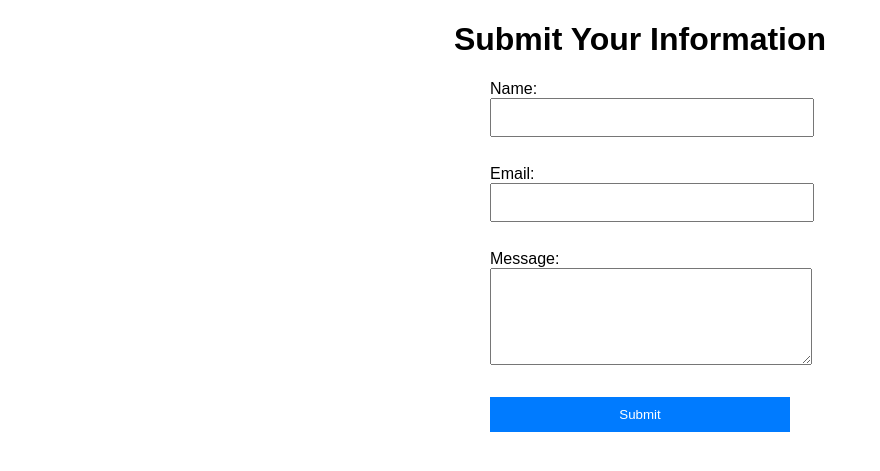
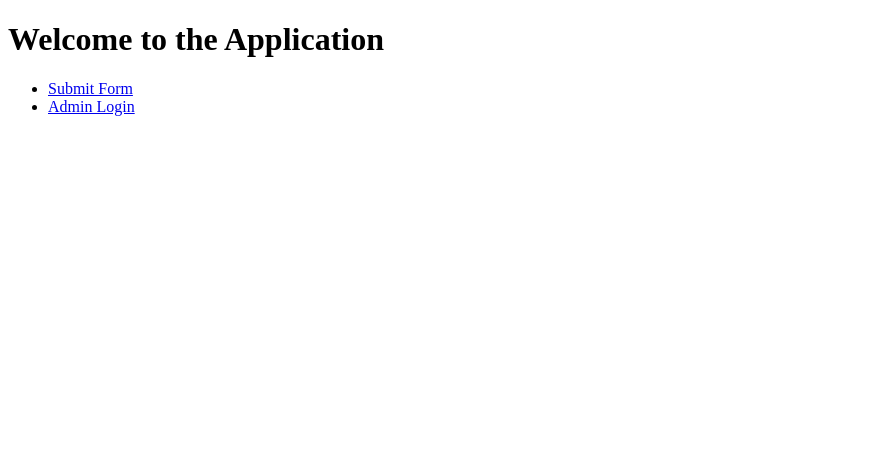
Before and after one commit to yahelihol/forms, a Flask app: page / in a window 1280 px wide. Shown: the top 471 px of the page, without its empty margins (0-880 px from the left). Run offline with Flask 2, Linux system fonts and the light colour scheme.

Commit message:
changed things

```diff
--- a/forms/app.py
+++ b/forms/app.py
@@ -1,11 +1,55 @@
-from flask import Flask, render_template, request, redirect, url_for
+from flask import Flask, render_template, request, redirect, url_for, session, flash
+from flask_sqlalchemy import SQLAlchemy
+import bcrypt
+import os
 import csv
 
 app = Flask(__name__)
+app.secret_key = os.getenv("SECRET_KEY", "your_secret_key")  # Replace with a secure key
+
+# Pepper: A global secret for extra password security
+PEPPER = os.getenv("PEPPER", "a_very_secret_pepper")  # Replace with a secure value
+
+# Admin creation code (set this as an environment variable)
+ADMIN_CREATION_CODE = os.getenv("ADMIN_CREATION_CODE", "default_admin_code")  # Replace with a secure code
+
+# Database Configuration
+app.config['SQLALCHEMY_DATABASE_URI'] = 'sqlite:///admins.db'
+app.config['SQLALCHEMY_TRACK_MODIFICATIONS'] = False
+db = SQLAlchemy(app)
+
+
+# Database Model
+class Admin(db.Model):
+    id = db.Column(db.Integer, primary_key=True)
+    username = db.Column(db.String(50), unique=True, nullable=False)
+    password_hash = db.Column(db.String(128), nullable=False)
+    salt = db.Column(db.String(32), nullable=False)  # Unique salt for each user
+
+
+# Initialize the database
+with app.app_context():
+    db.create_all()
+
+
+# Function to hash a password with salt and pepper
+def hash_password(password, salt):
+    return bcrypt.hashpw((password + PEPPER).encode('utf-8'), salt)
+
+
+# Function to verify a password
+def verify_password(stored_hash, password, salt):
+    return stored_hash == bcrypt.hashpw((password + PEPPER).encode('utf-8'), salt)
+
+
+# Main page
+@app.route("/")
+def main():
+    return render_template("main.html")
 
 
 # Route to display the form
-@app.route("/")
+@app.route("/form")
 def form():
     return render_template("form.html")
 
@@ -13,7 +57,6 @@ def form():
 # Route to handle form submission
 @app.route("/submit", methods=["POST"])
 def submit():
-    # Get data from form
     name = request.form.get("name")
     email = request.form.get("email")
     message = request.form.get("message")
@@ -26,20 +69,75 @@ def submit():
     return redirect(url_for("thank_you"))
 
 
-# Route to display a thank-you page
+# Thank-you page
 @app.route("/thank-you")
 def thank_you():
     return "Thank you for your submission!"
 
 
-# Route to view collected submissions (admin view)
+# Create an admin account (secured)
+@app.route("/create-admin", methods=["GET", "POST"])
+def create_admin():
+    if request.method == "POST":
+        admin_code = request.form["admin_code"]
+        if admin_code != ADMIN_CREATION_CODE:
+            flash("Invalid admin creation code.")
+            return redirect(url_for("create_admin"))
+
+        username = request.form["username"]
+        password = request.form["password"]
+        salt = bcrypt.gensalt()
+        password_hash = hash_password(password, salt)
+        admin = Admin(username=username, password_hash=password_hash, salt=salt)
+        db.session.add(admin)
+        db.session.commit()
+        flash("Admin created successfully!")
+        return redirect(url_for("login"))
+
+    return render_template("create_admin.html")
+
+
+# Login route
+@app.route("/login", methods=["GET", "POST"])
+def login():
+    if request.method == "POST":
+        username = request.form["username"]
+        password = request.form["password"]
+        admin = Admin.query.filter_by(username=username).first()
+        if not admin:
+            flash("Invalid username or password.")
+            return redirect(url_for("login"))
+        if verify_password(admin.password_hash, password, admin.salt):
+            session["admin"] = username
+            return redirect(url_for("view_submissions"))
+        else:
+            flash("Invalid username or password.")
+    return render_template("login.html")
+
+
+# Admin view for submissions
 @app.route("/submissions")
 def view_submissions():
+    if "admin" not in session:
+        flash("Unauthorized access. Please log in.")
+        return redirect(url_for("login"))
     data = []
-    with open("submissions.csv", mode="r") as file:
-        reader = csv.reader(file)
-        data = list(reader)
+    try:
+        with open("submissions.csv", mode="r") as file:
+            reader = csv.reader(file)
+            data = list(reader)
+    except FileNotFoundError:
+        flash("No submissions found.")
+        return redirect(url_for("form"))
     return render_template("submissions.html", submissions=data)
+
+
+# Logout route
+@app.route("/logout")
+def logout():
+    session.pop("admin", None)
+    flash("You have been logged out.")
+    return redirect(url_for("login"))
 
 
 if __name__ == "__main__":
--- a/forms/templates/form.html
+++ b/forms/templates/form.html
@@ -3,21 +3,17 @@
 <head>
     <meta charset="UTF-8">
     <meta name="viewport" content="width=device-width, initial-scale=1.0">
-    <title>Simple Form</title>
-    <link rel="stylesheet" href="/static/style.css">
+    <title>Submit Form</title>
 </head>
 <body>
     <h1>Submit Your Information</h1>
     <form action="/submit" method="POST">
         <label for="name">Name:</label><br>
         <input type="text" id="name" name="name" required><br><br>
-
         <label for="email">Email:</label><br>
         <input type="email" id="email" name="email" required><br><br>
-
         <label for="message">Message:</label><br>
-        <textarea id="message" name="message" rows="5" required></textarea><br><br>
-
+        <textarea id="message" name="message" required></textarea><br><br>
         <button type="submit">Submit</button>
     </form>
 </body>
--- /dev/null
+++ b/forms/templates/main.html
@@ -0,0 +1,21 @@
+<!DOCTYPE html>
+<html lang="en">
+<head>
+    <meta charset="UTF-8">
+    <meta name="viewport" content="width=device-width, initial-scale=1.0">
+    <title>Main Page</title>
+</head>
+<body>
+    <h1>Welcome to the Application</h1>
+    <nav>
+        <ul>
+            <li><a href="/form">Submit Form</a></li>
+            <li><a href="/login">Admin Login</a></li>
+            {% if "admin" in session %}
+                <li><a href="/submissions">View Submissions</a></li>
+                <li><a href="/logout">Logout</a></li>
+            {% endif %}
+        </ul>
+    </nav>
+</body>
+</html>
--- a/forms/templates/submissions.html
+++ b/forms/templates/submissions.html
@@ -21,5 +21,6 @@
         </tr>
         {% endfor %}
     </table>
+    <a href="/logout">Logout</a>
 </body>
 </html>
```
Also changed, not shown: forms/templates/base.html (added, +21 -0 lines), forms/templates/create_admin.html (added, +32 -0 lines), forms/templates/login.html (added, +29 -0 lines).
